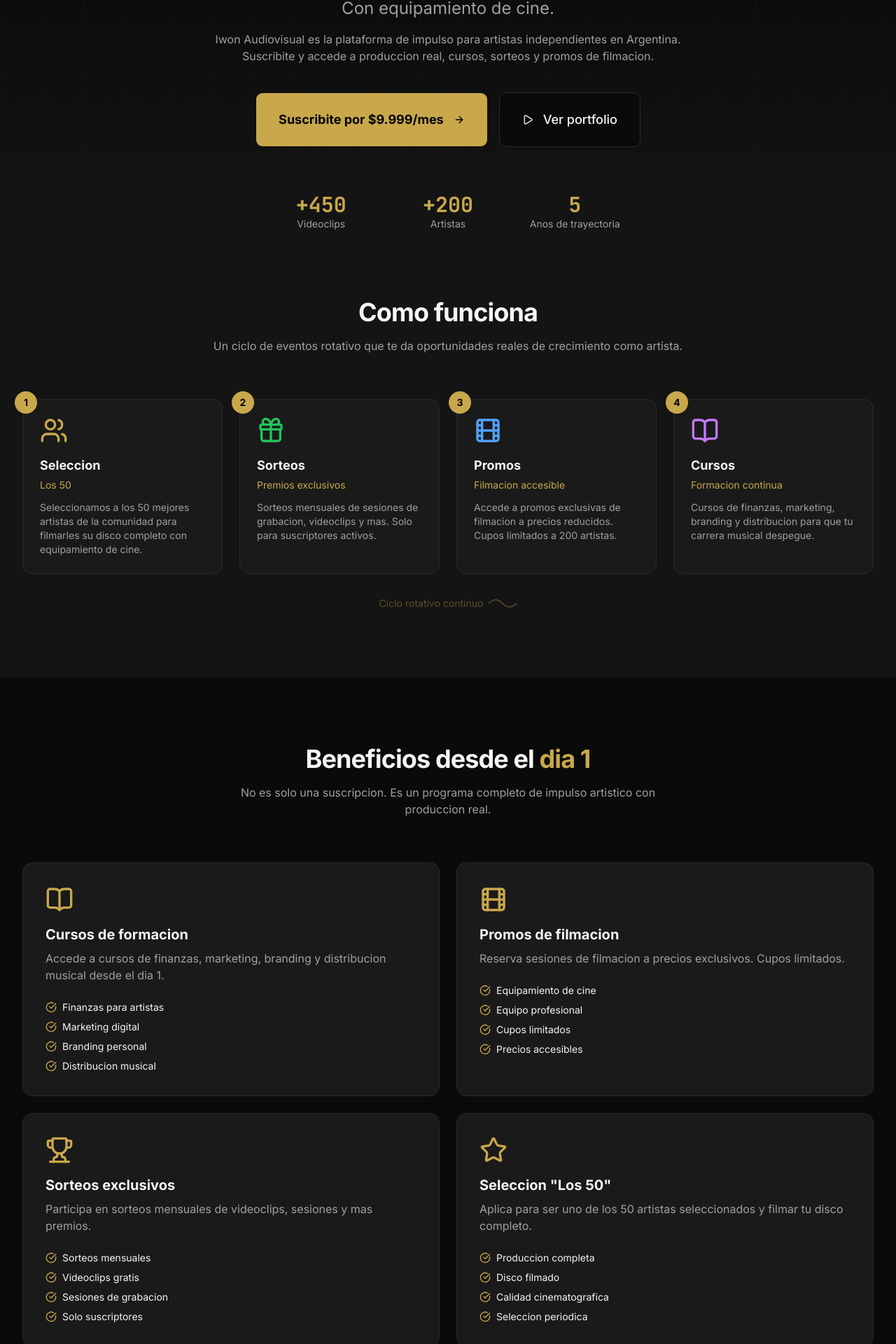
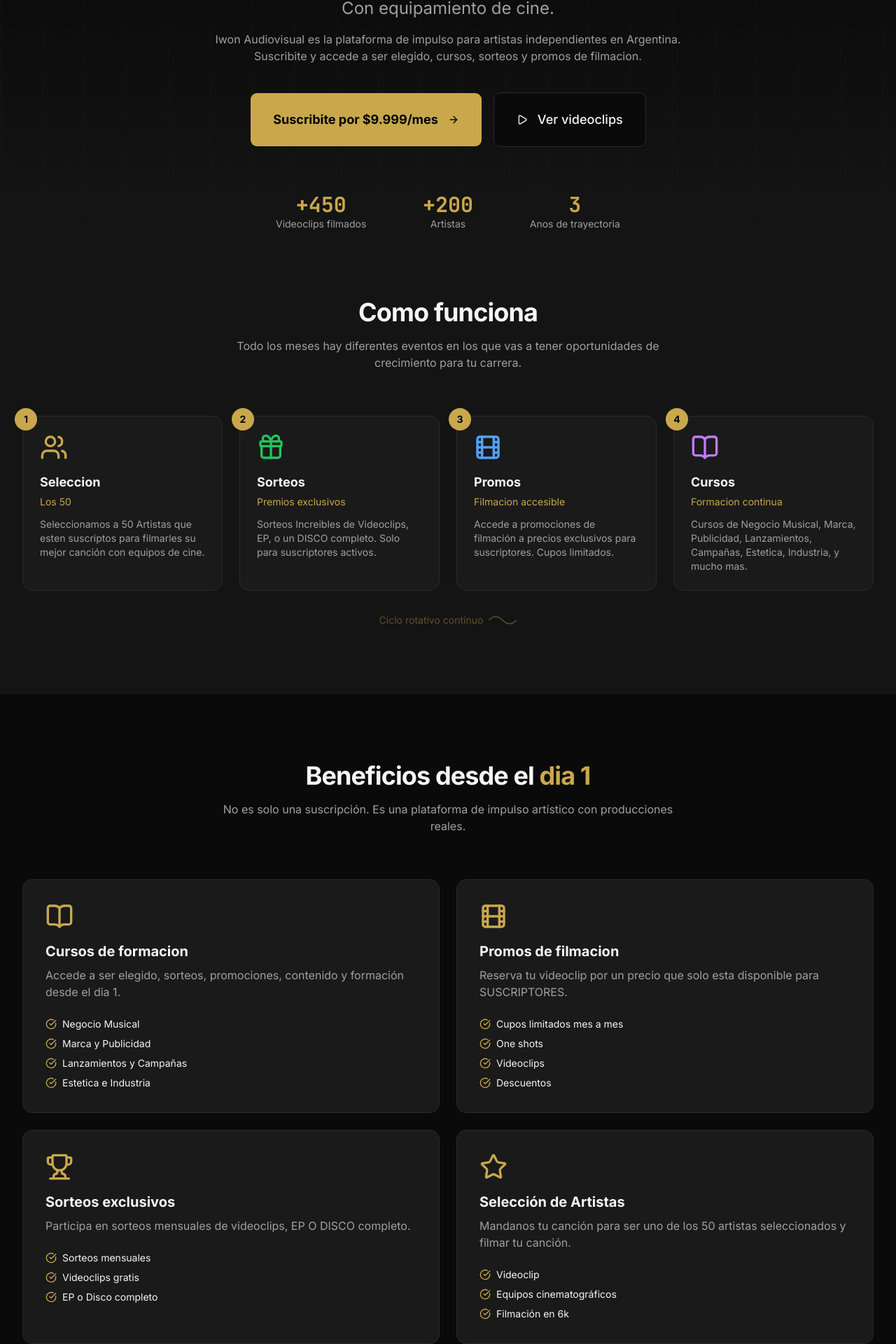
Before and after one commit to damiadev94/iwonaudiovisual-app, a Next.js app: page / in a window 1280 px wide. Shown: the part 495-2415 px from the top of the page at 70% size. Built offline with nearby package versions, Linux system fonts and the light colour scheme.

Commit message:
feat: actualizar contenido y descripciones en componentes de landing para mejorar la claridad y atractivo de la oferta

```diff
--- a/components/landing/Benefits.tsx
+++ b/components/landing/Benefits.tsx
@@ -4,26 +4,26 @@
   {
     icon: BookOpen,
     title: "Cursos de formacion",
-    description: "Accede a cursos de finanzas, marketing, branding y distribucion musical desde el dia 1.",
-    features: ["Finanzas para artistas", "Marketing digital", "Branding personal", "Distribucion musical"],
+    description: "Accede a ser elegido, sorteos, promociones, contenido y formación desde el dia 1.",
+    features: ["Negocio Musical", "Marca y Publicidad", "Lanzamientos y Campañas", "Estetica e Industria"],
   },
   {
     icon: Film,
     title: "Promos de filmacion",
-    description: "Reserva sesiones de filmacion a precios exclusivos. Cupos limitados.",
-    features: ["Equipamiento de cine", "Equipo profesional", "Cupos limitados", "Precios accesibles"],
+    description: "Reserva tu videoclip por un precio que solo esta disponible para SUSCRIPTORES.",
+    features: ["Cupos limitados mes a mes", "One shots", "Videoclips", "Descuentos"],
   },
   {
     icon: Trophy,
     title: "Sorteos exclusivos",
-    description: "Participa en sorteos mensuales de videoclips, sesiones y mas premios.",
-    features: ["Sorteos mensuales", "Videoclips gratis", "Sesiones de grabacion", "Solo suscriptores"],
+    description: "Participa en sorteos mensuales de videoclips, EP O DISCO completo.",
+    features: ["Sorteos mensuales", "Videoclips gratis", "EP o Disco completo"],
   },
   {
     icon: Star,
-    title: 'Seleccion "Los 50"',
-    description: "Aplica para ser uno de los 50 artistas seleccionados y filmar tu disco completo.",
-    features: ["Produccion completa", "Disco filmado", "Calidad cinematografica", "Seleccion periodica"],
+    title: "Selección de Artistas",
+    description: "Mandanos tu canción para ser uno de los 50 artistas seleccionados y filmar tu canción.",
+    features: ["Videoclip", "Equipos cinematográficos", "Filmación en 6k"],
   },
 ];
 
@@ -36,7 +36,7 @@
             Beneficios desde el <span className="text-gold">dia 1</span>
           </h2>
           <p className="text-muted-foreground max-w-2xl mx-auto">
-            No es solo una suscripcion. Es un programa completo de impulso artistico con produccion real.
+            No es solo una suscripción. Es una plataforma de impulso artístico con producciones reales.
           </p>
         </div>
 
--- a/components/landing/CTA.tsx
+++ b/components/landing/CTA.tsx
@@ -13,11 +13,6 @@
           Tu musica merece ser vista.{" "}
           <span className="text-gold">Nosotros la filmamos.</span>
         </h2>
-        <p className="text-lg text-muted-foreground max-w-2xl mx-auto mb-10">
-          Unite a la comunidad de artistas urbanos que estan llevando su carrera al siguiente nivel
-          con produccion audiovisual profesional.
-        </p>
-
         <Link href="/register">
           <Button size="lg" className="bg-gold hover:bg-gold-light text-black font-bold text-lg px-10 py-6 h-auto">
             Suscribite por $9.999/mes
@@ -26,7 +21,7 @@
         </Link>
 
         <p className="mt-4 text-sm text-muted-foreground">
-          Sin permanencia minima. Cancela cuando quieras.
+          Cancela cuando quieras.
         </p>
       </div>
     </section>
--- a/components/landing/FAQ.tsx
+++ b/components/landing/FAQ.tsx
@@ -11,17 +11,17 @@
   {
     question: "Que es IWON?",
     answer:
-      "Somos la respuesta al problema más grande de la música independiente: la invisibilidad. En Iwon no solo filmamos videoclips, damos oportunidades TODOS LOS MESES de ser seleccionado, filmar con calidad de cine, ganarte un Video, Ep o un DISCO, acceder a promociones, ver contenido que se actualiza todo el tiempo y mostrar tu musica por el precio de una suscripción.",
+      "Somos la productora audiovisual low cost que mas crece en Argentina. Filmamos ya mas de 500 videos en 3 años. Damos oportunidades TODOS LOS MESES de ser seleccionado, filmar con calidad de cine, ganarte un Video, Ep o un DISCO, acceder a promociones, ver contenido que se actualiza todo el tiempo y mostrar tu musica por el precio de una suscripción.",
   },
   {
     question: "Que incluye la suscripcion?",
     answer:
-      'La suscripcion te da acceso a: cursos de formacion (finanzas, marketing, branding, distribucion), participacion en sorteos exclusivos, acceso a promos de filmacion a precios reducidos, y la posibilidad de aplicar a la Seleccion "Los 50" para filmar tu disco completo.',
+      "La suscripcion te da acceso a: SER SELECCIONADO, SORTEOS EXCLUSIVOS, Promociones de Filmacion, y CONTENIDO y FORMACION.",
   },
   {
     question: 'Que es la Seleccion "Los 50"?',
     answer:
-      "Es nuestro programa principal. Periodicamente seleccionamos a los 50 mejores artistas de la comunidad para filmarles su disco completo con equipamiento de cine profesional. Solo los suscriptores activos pueden aplicar.",
+      "Es nuestra apuesta principal. Periodicamente seleccionamos a 50 artistas de la comunidad para filmarles su mejor cancion con equipamiento de cine profesional. Solo los suscriptores activos pueden aplicar.",
   },
   {
     question: "Hay permanencia minima?",
@@ -31,17 +31,17 @@
   {
     question: "Como son las promos de filmacion?",
     answer:
-      "Son oportunidades de filmacion a precios muy por debajo del mercado, exclusivas para suscriptores. Los cupos son limitados a 200 artistas por promo.",
+      "Son oportunidades de filmacion a precios muy por debajo del mercado, exclusivas para suscriptores. Cupos limitados.",
   },
   {
     question: "Que generos musicales aceptan?",
     answer:
-      "Nos especializamos en musica urbana: trap, rap, RKT, reggaeton y generos afines. Si haces musica urbana independiente en Argentina, Iwon es para vos.",
+      "Filmamos todo genero, no tenemos problemas.",
   },
   {
     question: "Como funcionan los sorteos?",
     answer:
-      "Realizamos sorteos periodicos de premios como sesiones de grabacion, videoclips y mas. Solo podes participar si tu suscripcion esta activa. Un click y ya estas participando.",
+      "Realizamos sorteos periodicos de premios como sesiones de VIDEOCLIPS, EP y DISCOS. Solo podes participar si tu suscripcion esta activa. Un click y ya estas participando.",
   },
   {
     question: "Que equipamiento usan para filmar?",
--- a/components/landing/Hero.tsx
+++ b/components/landing/Hero.tsx
@@ -38,7 +38,7 @@
         </p>
         <p className="text-base text-muted-foreground max-w-2xl mx-auto mb-10">
           Iwon Audiovisual es la plataforma de impulso para artistas independientes en Argentina.
-          Suscribite y accede a produccion real, cursos, sorteos y promos de filmacion.
+          Suscribite y accede a ser elegido, cursos, sorteos y promos de filmacion.
         </p>
 
         {/* CTAs */}
@@ -52,7 +52,7 @@
           <a href="#portfolio">
             <Button size="lg" variant="outline" className="border-iwon-border hover:bg-iwon-card text-lg px-8 py-6 h-auto">
               <Play className="mr-2 h-5 w-5" />
-              Ver portfolio
+              Ver videoclips
             </Button>
           </a>
         </div>
@@ -61,14 +61,14 @@
         <div className="grid grid-cols-3 gap-8 max-w-lg mx-auto">
           <div>
             <p className="text-3xl font-bold text-gold font-mono">+450</p>
-            <p className="text-sm text-muted-foreground">Videoclips</p>
+            <p className="text-sm text-muted-foreground">Videoclips filmados</p>
           </div>
           <div>
             <p className="text-3xl font-bold text-gold font-mono">+200</p>
             <p className="text-sm text-muted-foreground">Artistas</p>
           </div>
           <div>
-            <p className="text-3xl font-bold text-gold font-mono">5</p>
+            <p className="text-3xl font-bold text-gold font-mono">3</p>
             <p className="text-sm text-muted-foreground">Anos de trayectoria</p>
           </div>
         </div>
--- a/components/landing/HowItWorks.tsx
+++ b/components/landing/HowItWorks.tsx
@@ -6,7 +6,7 @@
     title: "Seleccion",
     subtitle: "Los 50",
     description:
-      "Seleccionamos a los 50 mejores artistas de la comunidad para filmarles su disco completo con equipamiento de cine.",
+      "Seleccionamos a 50 Artistas que esten suscriptos para filmarles su mejor canción con equipos de cine.",
     color: "text-gold",
   },
   {
@@ -14,7 +14,7 @@
     title: "Sorteos",
     subtitle: "Premios exclusivos",
     description:
-      "Sorteos mensuales de sesiones de grabacion, videoclips y mas. Solo para suscriptores activos.",
+      "Sorteos Increibles de Videoclips, EP, o un DISCO completo. Solo para suscriptores activos.",
     color: "text-iwon-success",
   },
   {
@@ -22,7 +22,7 @@
     title: "Promos",
     subtitle: "Filmacion accesible",
     description:
-      "Accede a promos exclusivas de filmacion a precios reducidos. Cupos limitados a 200 artistas.",
+      "Accede a promociones de filmación a precios exclusivos para suscriptores. Cupos limitados.",
     color: "text-blue-400",
   },
   {
@@ -30,7 +30,7 @@
     title: "Cursos",
     subtitle: "Formacion continua",
     description:
-      "Cursos de finanzas, marketing, branding y distribucion para que tu carrera musical despegue.",
+      "Cursos de Negocio Musical, Marca, Publicidad, Lanzamientos, Campañas, Estetica, Industria, y mucho mas.",
     color: "text-purple-400",
   },
 ];
@@ -44,7 +44,7 @@
             Como funciona
           </h2>
           <p className="text-muted-foreground max-w-2xl mx-auto">
-            Un ciclo de eventos rotativo que te da oportunidades reales de crecimiento como artista.
+            Todo los meses hay diferentes eventos en los que vas a tener oportunidades de crecimiento para tu carrera.
           </p>
         </div>
 
--- a/components/landing/Portfolio.tsx
+++ b/components/landing/Portfolio.tsx
@@ -51,7 +51,7 @@
 
         <div className="text-center mt-8">
           <p className="text-sm text-muted-foreground">
-            Y mas de 440 videoclips adicionales en nuestro canal de YouTube
+            Mas de 500 videoclips filmados.
           </p>
         </div>
       </div>
--- a/components/landing/Pricing.tsx
+++ b/components/landing/Pricing.tsx
@@ -3,13 +3,11 @@
 import { CheckCircle, ArrowRight } from "lucide-react";
 
 const features = [
-  "Acceso a todos los cursos de formacion",
-  "Participacion en sorteos exclusivos",
-  "Acceso a promos de filmacion a precio reducido",
-  'Aplicar a la Seleccion "Los 50"',
-  "Comunidad de artistas independientes",
-  "Soporte del equipo Iwon",
-  "Sin permanencia minima",
+  "Acceso a SER SELECCIONADO",
+  "Acceso a SORTEOS EXCLUSIVOS",
+  "Acceso a Promociones de Filmacion",
+  "Acceso a CONTENIDO y FORMACION",
+  "Soporte de el equipo iwon",
   "Cancela cuando quieras",
 ];
 
--- a/components/shared/Footer.tsx
+++ b/components/shared/Footer.tsx
@@ -8,7 +8,7 @@
           <div className="md:col-span-2">
             <Logo />
             <p className="mt-4 text-sm text-muted-foreground max-w-md">
-              Plataforma de impulso para artistas urbanos independientes en Argentina.
+              Plataforma de impulso para artistas independientes en Argentina.
               Produccion real con equipamiento de cine.
             </p>
           </div>
```
